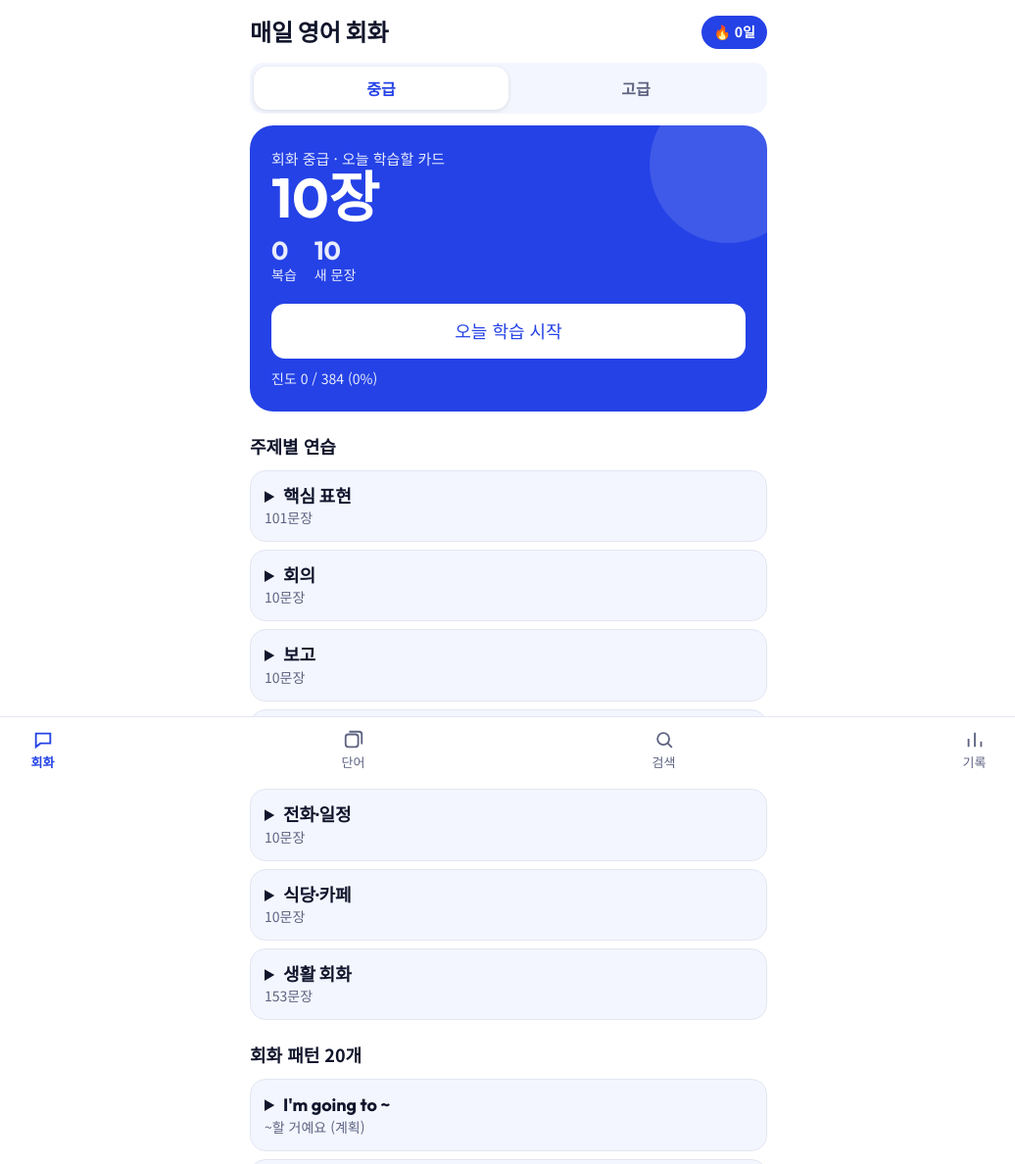
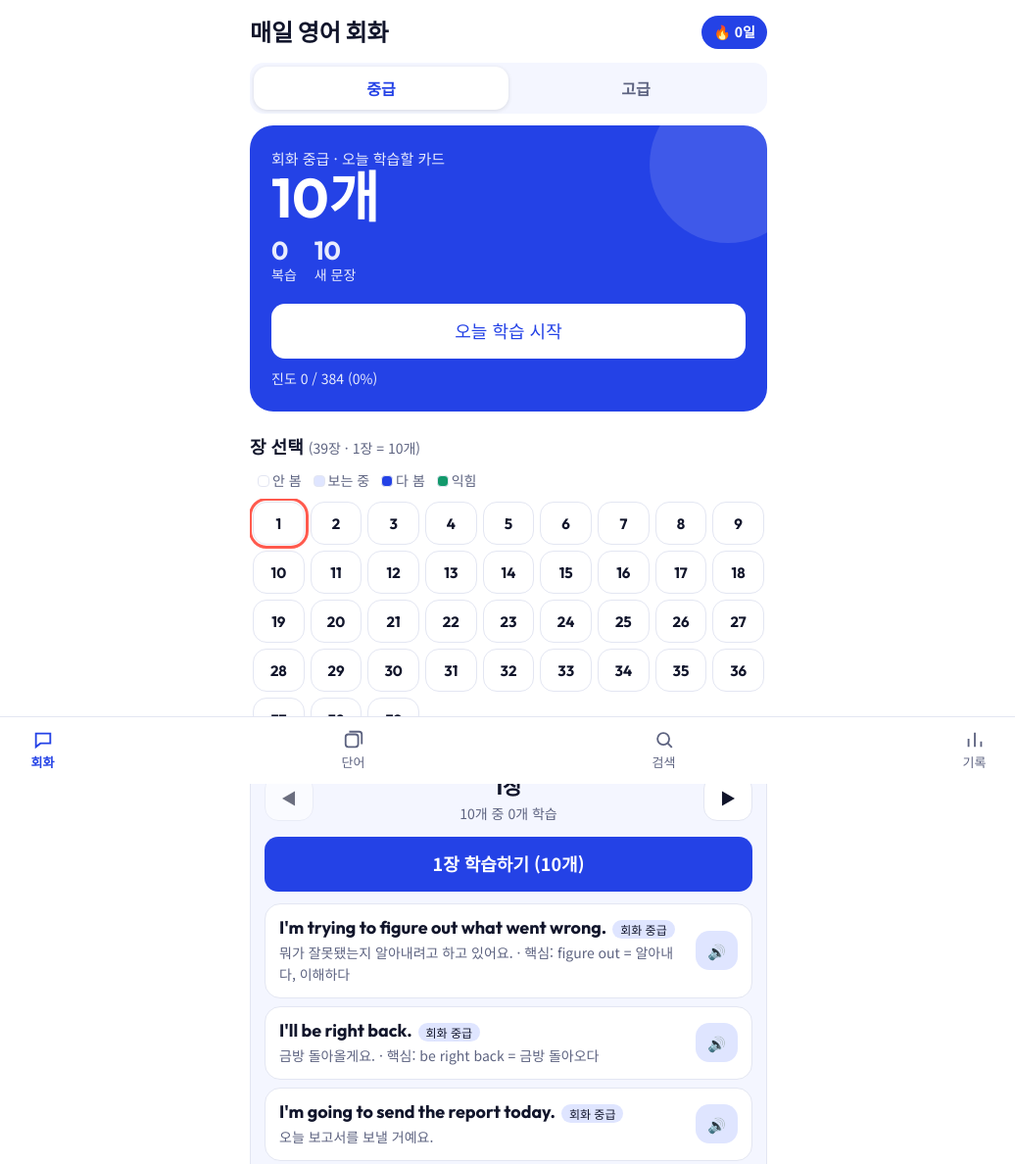
Before and after one commit to khs2738-gif/english, a plain HTML site: page index.html in a window 1280 px wide. Shown: the top 1188 px of the page at 98% size, without its empty margins (121-1157 px from the left). Drawn offline with Linux system fonts and the light colour scheme.

Commit message:
Add files via upload

```diff
--- a/index.html
+++ b/index.html
@@ -99,6 +99,16 @@ nav button.on{color:var(--blue);font-weight:700}
 :root[data-theme=dark] nav button.on{color:#8fa2ff}
 .done{text-align:center;padding:30px 10px}
 .done .n{font:700 64px/1 Outfit,sans-serif;color:var(--blue)}
+.chg{display:grid;grid-template-columns:repeat(auto-fill,minmax(50px,1fr));gap:6px;max-height:252px;overflow-y:auto;padding:3px}
+.chg button{min-height:44px;padding:4px;font:700 15px Outfit,sans-serif;border:1px solid var(--line)}
+.chg .n{background:var(--bg)}.chg .p{background:var(--blue2)}.chg .d{background:var(--blue);color:#fff}.chg .m{background:var(--ok);color:#fff}
+.chg .sel{outline:3px solid var(--coral);outline-offset:1px}
+.lg{display:inline-block;width:12px;height:12px;border-radius:4px;border:1px solid var(--line);vertical-align:-1px;margin:0 3px 0 8px}.lg.n{background:var(--bg)}.lg.p{background:var(--blue2)}.lg.d{background:var(--blue)}.lg.m{background:var(--ok)}
+.chpanel{background:var(--card);border:1px solid var(--line);border-radius:20px;padding:14px;margin-top:12px;scroll-margin-top:12px}
+.chhead{display:grid;grid-template-columns:auto minmax(0,1fr) auto;gap:10px;align-items:center;text-align:center;margin-bottom:12px}
+.chhead .k{font-size:14px;color:var(--mute)}
+.nav2{background:var(--bg);border:1px solid var(--line);min-width:48px}
+.chpanel .list li{background:var(--bg)}
 .note{font-size:13px;color:var(--mute);margin-top:18px}
 @media (prefers-reduced-motion:no-preference){.card.flip{animation:pop .25s ease}@keyframes pop{from{transform:scale(.97)}to{transform:none}}}
 </style>
@@ -117,7 +127,7 @@ nav button.on{color:var(--blue);font-weight:700}
 <script src="data.js"></script>
 <script>
 {
-const VERSION='v2.0';
+const VERSION='v2.1';
 // ---------- ITEMS ----------
 // t: z = 문장 속 가려진 표현 맞히기, s = 한국어 보고 문장 말하기, v = 단어
 const D=window.DATA||{conv:[],voc:[]};
@@ -133,6 +143,11 @@ for(const lv of ['m','a']){
   ORDER['v'+lv]=items.filter(x=>x.cat==='v'&&x.lv===lv);
 }
 
+// ---------- 장(챕터) ----------
+const CH={c:10,v:20};
+function chapters(cat,lv){const l=ORDER[cat+lv],n=CH[cat],out=[];for(let i=0;i<l.length;i+=n)out.push(l.slice(i,i+n));return out}
+function chStat(l){const s=l.filter(x=>S.srs[x.id]).length,m=l.filter(x=>S.srs[x.id]&&S.srs[x.id].b>=3).length;return m===l.length?'m':s===l.length?'d':s?'p':'n'}
+
 // ---------- STATE ----------
 const KEY='engapp_v1';
 const today=()=>{const d=new Date();return Math.floor((d-d.getTimezoneOffset()*60000)/86400000)};
@@ -140,6 +155,7 @@ let S={srs:{},days:{},wrong:{},hist:[],set:{}};
 try{const r=localStorage.getItem(KEY);if(r)S=Object.assign(S,JSON.parse(r))}catch(e){}
 S.set=Object.assign({newC:10,newV:20,rate:0.9,dir:'ek',lvC:'m',lvV:'m'},S.set);
 if(S.set.newW&&!S.set._mig){S.set.newC=S.set.newW;S.set._mig=1}
+const curCh=(cat,lv)=>{const k='ch'+cat+lv,chs=chapters(cat,lv);if(!S.set[k]){const i=chs.findIndex(l=>l.some(x=>!S.srs[x.id]));S.set[k]=i<0?1:i+1}return Math.min(S.set[k],chs.length)};
 const save=()=>{try{localStorage.setItem(KEY,JSON.stringify(S))}catch(e){}};
 const IV=[0,1,3,7,14,30,60];
 const esc=s=>String(s).replace(/[&<>"']/g,c=>({'&':'&amp;','<':'&lt;','>':'&gt;','"':'&quot;',"'":'&#39;'}[c]));
@@ -214,7 +230,7 @@ function renderCard(){
   if(qi>=Q.length){
     if(sess&&done>0){S.hist.unshift({t:sess.t0,l:sess.label,n:done,u:sess.ids.length,ok:sess.ok,ng:sess.ng,m:Math.max(1,Math.round((Date.now()-sess.t0)/60000)),q:quit?1:0});S.hist=S.hist.slice(0,1000);save()}sess=null;
     const wn=Object.keys(S.wrong).length;
-    v.innerHTML=`<div class="done"><div class="n">${done}</div><p>${quit?'장 학습했어요. 진행한 내용은 저장됐고, 남은 카드는 다음에 이어서 나와요.':'장 학습 완료!'} 연속 <b>${streak()}일</b> 째예요.</p>${wn?`<p class="hint">오답 노트에 ${wn}개가 있어요.</p><button class="big" id="wr" style="margin:10px 0">오답만 다시 풀기</button>`:''}<button class="primary big" id="home">처음으로</button></div>`;
+    v.innerHTML=`<div class="done"><div class="n">${done}</div><p>${quit?'개 학습했어요. 진행한 내용은 저장됐고, 남은 카드는 다음에 이어서 나와요.':'개 학습 완료!'} 연속 <b>${streak()}일</b> 째예요.</p>${wn?`<p class="hint">오답 노트에 ${wn}개가 있어요.</p><button class="big" id="wr" style="margin:10px 0">오답만 다시 풀기</button>`:''}<button class="primary big" id="home">처음으로</button></div>`;
     v.querySelector('#home').onclick=()=>go(back);const wr=v.querySelector('#wr');if(wr)wr.onclick=()=>startSession(wrongItems(),'오답 다시 풀기',back);
     setStreak();return;
   }
@@ -260,15 +276,34 @@ function renderCard(){
 const seg=(k,cur)=>`<div class="seg">${['m','a'].map(l=>`<button data-lv="${k}:${l}" class="${cur===l?'on':''}">${LV[l]}</button>`).join('')}</div>`;
 function hero(cat){
   const lv=cat==='c'?S.set.lvC:S.set.lvV,due=Math.min(cat==='c'?40:60,dueOf(cat,lv).length),nw=newOf(cat,lv).length,cnt=due+nw,all=ORDER[cat+lv].length,seen=seenOf(cat,lv);
-  return `<section class="hero"><div style="font-size:15px;opacity:.9">${cat==='c'?'회화':'단어'} ${LV[lv]} · 오늘 학습할 카드</div><div class="n">${cnt}장</div>
+  return `<section class="hero"><div style="font-size:15px;opacity:.9">${cat==='c'?'회화':'단어'} ${LV[lv]} · 오늘 학습할 카드</div><div class="n">${cnt}개</div>
   <div class="row"><div><b>${due}</b>복습</div><div><b>${nw}</b>새 ${cat==='c'?'문장':'단어'}</div></div>
   <button class="big" data-go="${cat}" ${cnt?'':'disabled'}>${cnt?'오늘 학습 시작':'오늘 분량 완료 🎉'}</button>
   <div class="prog">진도 ${seen} / ${all} (${Math.round(seen/Math.max(all,1)*100)}%)</div></section>`;
 }
+function chGrid(cat){
+  const lv=cat==='c'?S.set.lvC:S.set.lvV,chs=chapters(cat,lv),cur=curCh(cat,lv);
+  return `<h2>장 선택 <span class="k" style="font-size:14px;font-weight:400;color:var(--mute)">(${chs.length}장 · 1장 = ${CH[cat]}개)</span></h2>
+  <p class="hint lt" style="margin-bottom:8px"><span class="lg n"></span>안 봄 <span class="lg p"></span>보는 중 <span class="lg d"></span>다 봄 <span class="lg m"></span>익힘</p>
+  <div class="chg">${chs.map((l,i)=>`<button class="${chStat(l)}${i+1===cur?' sel':''}" data-ch="${cat}:${i+1}" aria-label="${i+1}장">${i+1}</button>`).join('')}</div>
+  <div id="chp-${cat}"></div>`;
+}
+function chPanel(v,cat){
+  const lv=cat==='c'?S.set.lvC:S.set.lvV,chs=chapters(cat,lv),n=curCh(cat,lv),l=chs[n-1],box=v.querySelector('#chp-'+cat);if(!box||!l)return;
+  const st=l.filter(x=>S.srs[x.id]).length,first=(n-1)*CH[cat]+1;
+  box.innerHTML=`<div class="chpanel"><div class="chhead"><button class="nav2" data-chmv="-1" ${n<=1?'disabled':''} aria-label="이전 장">◀</button><div><b class="en" style="font-size:22px">${n}장</b><div class="k">${cat==='v'?`${first}~${first+l.length-1}번 단어 · `:''}${l.length}개 중 ${st}개 학습</div></div><button class="nav2" data-chmv="1" ${n>=chs.length?'disabled':''} aria-label="다음 장">▶</button></div>
+   <button class="primary big" data-chgo="${cat}">${n}장 학습하기 (${l.length}개)</button>
+   ${st?`<button class="big" data-chweak="${cat}" style="margin-top:8px">${n}장에서 아직 못 익힌 것만</button>`:''}
+   <ul class="list" style="margin-top:12px">${l.map(x=>rowHtml(x)).join('')}</ul></div>`;
+  bindSpk(box);
+  box.querySelectorAll('[data-chmv]').forEach(b=>b.onclick=()=>{S.set['ch'+cat+lv]=n+ +b.dataset.chmv;save();v.querySelectorAll(`[data-ch^="${cat}:"]`).forEach(c=>c.classList.toggle('sel',c.dataset.ch===cat+':'+S.set['ch'+cat+lv]));chPanel(v,cat)});
+  box.querySelector('[data-chgo]').onclick=()=>startSession(l,`${cat==='c'?'회화':'단어'} ${LV[lv]} ${n}장`,cat==='c'?'conv':'voc');
+  const wk=box.querySelector('[data-chweak]');if(wk)wk.onclick=()=>{const w=l.filter(x=>!S.srs[x.id]||S.srs[x.id].b<3);if(w.length)startSession(w,`${cat==='c'?'회화':'단어'} ${LV[lv]} ${n}장 (못 익힌 것)`,cat==='c'?'conv':'voc');else{wk.textContent='이 장은 모두 익혔어요 🎉';wk.disabled=true}};
+}
 function wrongBtn(cat){const n=wrongItems(cat).length;return n?`<h2>오답 노트</h2><button class="big" data-wrong="${cat}" style="background:#ffe2df;color:#a32116;font-weight:700">틀린 ${n}개 다시 풀기</button>`:''}
 function vConv(){
   const lv=S.set.lvC,pats=[...new Set(items.filter(x=>x.cat==='c'&&x.lv===lv&&x.pat).map(x=>x.pat))],tps=[...new Set(items.filter(x=>x.cat==='c'&&x.lv===lv&&!x.pat).map(x=>x.tp))];
-  return seg('C',lv)+hero('c')+wrongBtn('c')+
+  return seg('C',lv)+hero('c')+wrongBtn('c')+chGrid('c')+
   `<h2>주제별 연습</h2>`+tps.map(tp=>{const l=items.filter(x=>x.cat==='c'&&x.lv===lv&&!x.pat&&x.tp===tp);return `<details><summary>${esc(tp)}<small>${l.length}문장</small></summary>
     <p><button class="primary" data-set="tp:${esc(tp)}" style="width:100%">이 주제 연습하기</button></p>
     ${l.map(x=>{const en=x.t==='z'?plainEx(x):x.en,ko=x.t==='z'?x.exko:x.ko;return `<div class="ex-row"><span class="en">${esc(en)}</span><button class="mini spk" style="grid-row:1/span 2;grid-column:2;min-height:40px;padding:6px 12px" data-s="${esc(en)}">🔊</button><span class="k">${esc(ko)}</span></div>`}).join('')}</details>`}).join('')+
@@ -281,9 +316,7 @@ function vVoc(){
   const lv=S.set.lvV;
   return seg('V',lv)+hero('v')+
   `<div class="seg" style="margin-top:12px">${[['ek','영어 → 뜻'],['ke','뜻 → 영어(말하기)']].map(([k,l])=>`<button data-dir="${k}" class="${S.set.dir===k?'on':''}">${l}</button>`).join('')}</div>`+
-  wrongBtn('v')+
-  `<h2>${LV[lv]} 단어 목록 (${ORDER['v'+lv].length}개)</h2><p class="hint lt">${lv==='m'?'가장 자주 쓰이는 1~1,500위 단어':'1,501~3,050위 단어'} · 색 점: <span class="dot" style="background:var(--coral)"></span>학습 중 <span class="dot" style="background:var(--ok)"></span>익힘</p>
-  <ul class="list" id="vl"></ul><button id="more" style="width:100%;margin-top:8px">더 보기</button>`;
+  wrongBtn('v')+chGrid('v');
 }
 let vShown=0;
 function moreWords(v){const lv=S.set.lvV,l=ORDER['v'+lv],ul=v.querySelector('#vl');const next=l.slice(vShown,vShown+100);
@@ -318,8 +351,8 @@ function histHtml(){
   const groups={};H.forEach(h=>{const d=new Date(h.t),k=`${d.getFullYear()}.${d.getMonth()+1}.${d.getDate()} (${WD[d.getDay()]})`;(groups[k]=groups[k]||[]).push(h)});
   const keys=Object.keys(groups);
   return `<div class="stats" style="margin-bottom:10px"><div class="stat"><b>${H.length}회</b><span>총 학습 횟수</span></div><div class="stat"><b>${tot.m}분</b><span>총 학습 시간</span></div><div class="stat"><b>${tot.n}</b><span>총 푼 카드</span></div><div class="stat"><b>${tot.ok+tot.ng?Math.round(tot.ok/(tot.ok+tot.ng)*100):0}%</b><span>정답률</span></div></div>`+
-   keys.slice(0,showAllHist?9999:7).map((k,i)=>{const hs=groups[k];return `<details ${i===0?'open':''}><summary>${esc(k)}<small>${hs.length}회 · ${hs.reduce((a,h)=>a+h.n,0)}장 · ${hs.reduce((a,h)=>a+h.m,0)}분</small></summary>
-     ${hs.map(h=>{const d=new Date(h.t);return `<div class="ex-row"><span>${p2(d.getHours())}:${p2(d.getMinutes())} · <b>${esc(h.l)}</b>${h.q?' <span class="k">(중간 종료)</span>':''}</span><span class="k" style="grid-row:1/span 2;grid-column:2;text-align:right">${h.m}분</span><span class="k">${h.n}장 · 정답 ${h.ok} · 오답 ${h.ng}</span></div>`}).join('')}</details>`}).join('')+
+   keys.slice(0,showAllHist?9999:7).map((k,i)=>{const hs=groups[k];return `<details ${i===0?'open':''}><summary>${esc(k)}<small>${hs.length}회 · ${hs.reduce((a,h)=>a+h.n,0)}개 · ${hs.reduce((a,h)=>a+h.m,0)}분</small></summary>
+     ${hs.map(h=>{const d=new Date(h.t);return `<div class="ex-row"><span>${p2(d.getHours())}:${p2(d.getMinutes())} · <b>${esc(h.l)}</b>${h.q?' <span class="k">(중간 종료)</span>':''}</span><span class="k" style="grid-row:1/span 2;grid-column:2;text-align:right">${h.m}분</span><span class="k">${h.n}개 · 정답 ${h.ok} · 오답 ${h.ng}</span></div>`}).join('')}</details>`}).join('')+
    (keys.length>7&&!showAllHist?'<button id="allh" style="width:100%">이전 기록 모두 보기</button>':'');
 }
 function vStats(){
@@ -358,7 +391,7 @@ function go(t){
   v.querySelectorAll('[data-dir]').forEach(b=>b.onclick=()=>{S.set.dir=b.dataset.dir;save();go(t)});
   v.querySelectorAll('[data-set]').forEach(b=>b.onclick=()=>{const [k,val]=b.dataset.set.split(/:(.*)/s);const lv=S.set.lvC;
     startSession(items.filter(x=>x.cat==='c'&&x.lv===lv&&(k==='pat'?x.pat===val:(!x.pat&&x.tp===val))),(k==='pat'?'패턴: ':'주제: ')+val,'conv')});
-  if(t==='voc'){vShown=0;moreWords(v);v.querySelector('#more')&&(v.querySelector('#more').onclick=()=>moreWords(v))}
+  if(t==='conv'||t==='voc'){const cat=t==='conv'?'c':'v';chPanel(v,cat);v.querySelectorAll('[data-ch]').forEach(b=>b.onclick=()=>{const [c,n]=b.dataset.ch.split(':');const lv=c==='c'?S.set.lvC:S.set.lvV;S.set['ch'+c+lv]=+n;save();v.querySelectorAll('[data-ch]').forEach(x=>x.classList.toggle('sel',x===b));chPanel(v,c);v.querySelector('#chp-'+c).scrollIntoView({behavior:'smooth',block:'start'})})}
   if(t==='find'){const q=v.querySelector('#fq');let tm;q.oninput=()=>{fq=q.value;clearTimeout(tm);tm=setTimeout(()=>runFind(v),200)};runFind(v);setTimeout(()=>q.focus(),50)}
   const sel=(id,k,f)=>{const e=v.querySelector('#'+id);if(e)e.onchange=()=>{S.set[k]=f(e.value);save();if(k==='voice')pickVoice()}};
   sel('nc','newC',Number);sel('nv','newV',Number);sel('rt','rate',Number);sel('vc','voice',String);
--- a/sw.js
+++ b/sw.js
@@ -1,5 +1,5 @@
 // 오프라인 지원: 저장된 파일을 먼저 보여주고, 인터넷이 되면 뒤에서 최신 버전으로 갱신
-const CACHE='eng-app-v2.0';
+const CACHE='eng-app-v2.1';
 const FILES=['./','./index.html','./manifest.json','./data.js','./icon-192.png','./icon-512.png'];
 self.addEventListener('install',e=>{e.waitUntil(caches.open(CACHE).then(c=>c.addAll(FILES)));self.skipWaiting()});
 self.addEventListener('activate',e=>{e.waitUntil(caches.keys().then(ks=>Promise.all(ks.filter(k=>k!==CACHE).map(k=>caches.delete(k)))));self.clients.claim()});
```
